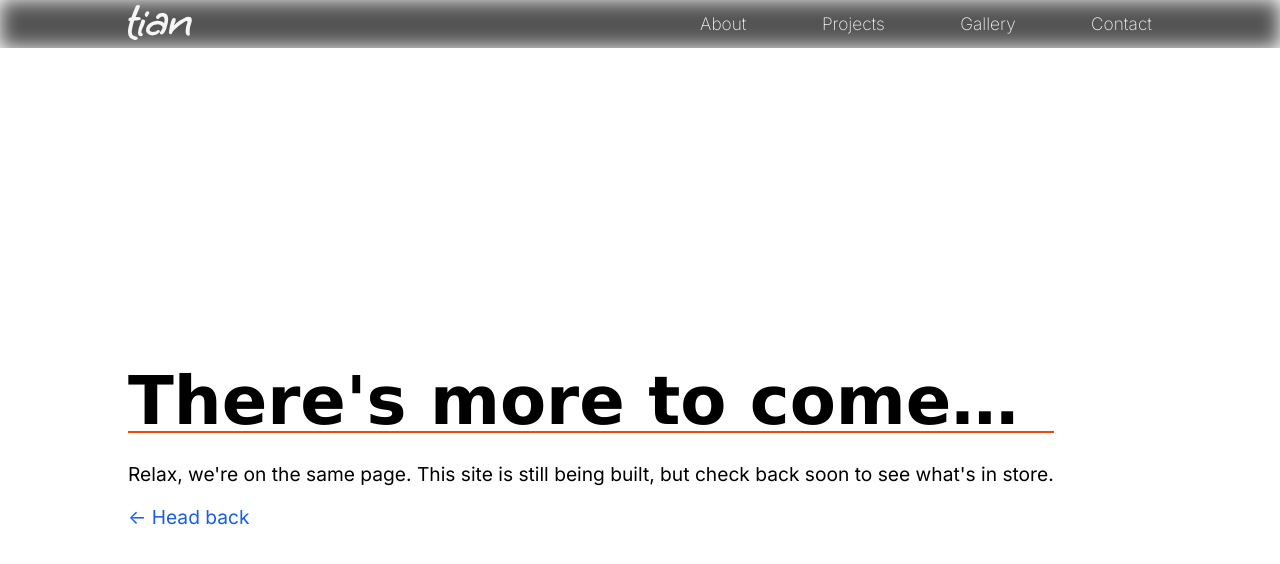
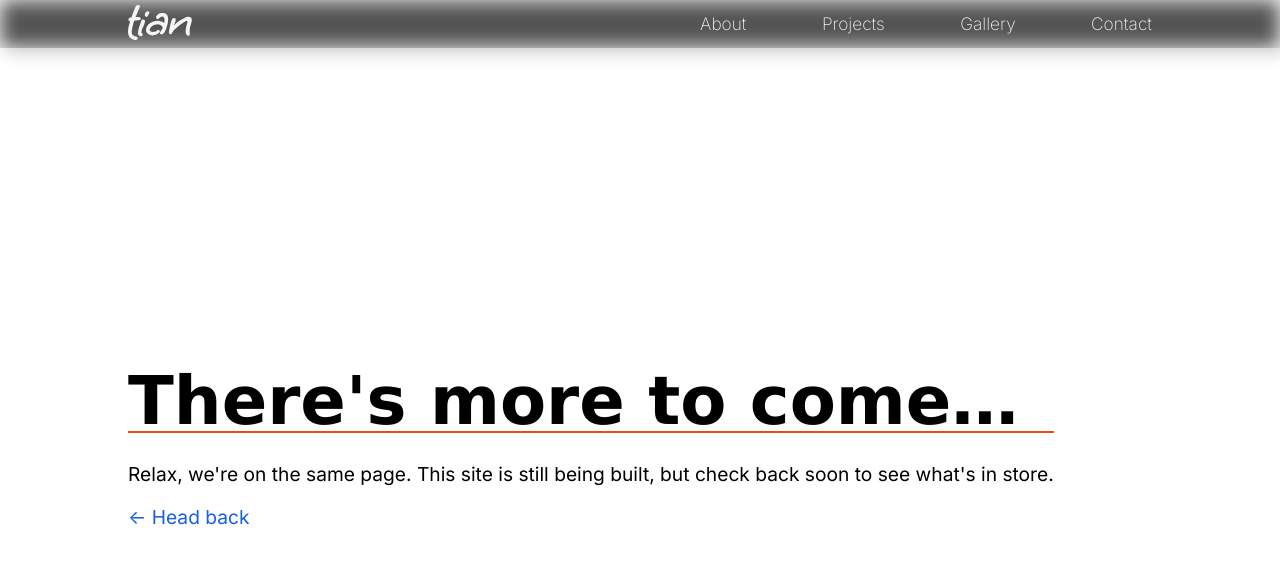
Before and after one commit to qitianshi/qitianshi.com, a Jekyll site: the page built from src/under-construction.html, in a window 1280 px wide and 900 px high. Shown: the top 564 px of the window. Built offline with Jekyll 4.4.1, drawn with Linux system fonts in a browser that asks for light colours; some web fonts are replaced.

Commit message:
Add shadow behind horizontal navbar

```diff
--- a/src/_sass/layout/_global-header.scss
+++ b/src/_sass/layout/_global-header.scss
@@ -5,6 +5,7 @@
 
 @use "abstracts/mixins" as mix;
 @use "abstracts/variables" as var;
+@use "base/common";
 @use "themes/themes";
 
 $_navbar-height: 48px;
@@ -41,6 +42,8 @@ $_mobile-navlink-height: 64px;
     }
 
     nav {
+
+        @extend .u-shadow;
 
         height: $_navbar-height;
 
@@ -229,6 +232,7 @@ $_mobile-navlink-height: 64px;
         background-color: transparent;
         backdrop-filter: none;
         border-bottom: 0.5px solid var.$background-secondary-color-dark;
+        box-shadow: none;
     }
 
     // The width at which the screen is too narrow to fit the navbar links.
```
